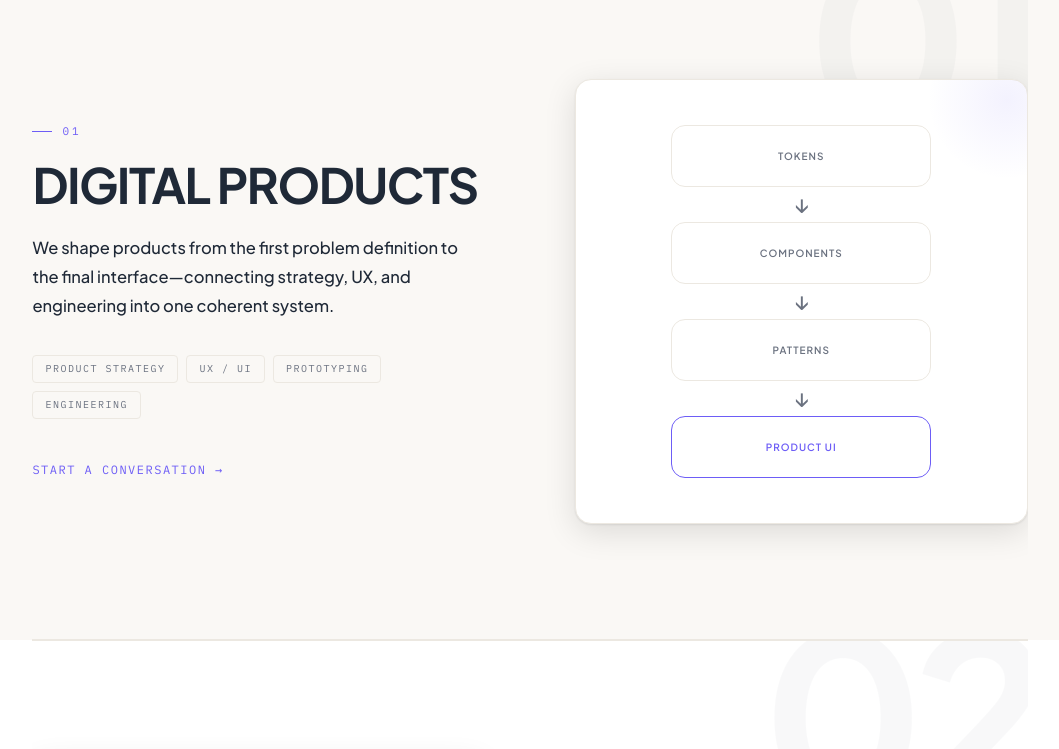
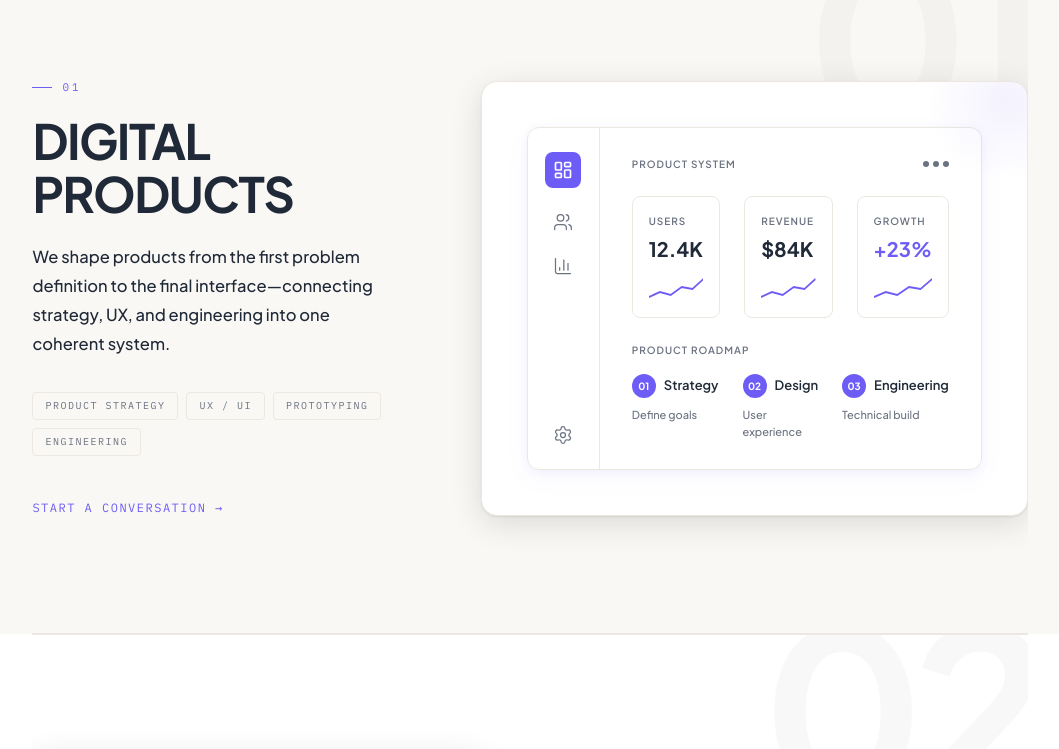
Before and after one commit to Gayathripocharam/DesignPlunge, a React (Vite) app: page /services in a window 1280 px wide. Shown: the part 1500-2249 px from the top of the page, without its empty margins (110-1169 px from the left). Built offline with nearby package versions, Linux system fonts and the light colour scheme.

Commit message:
refactor: eliminate remaining any types P1.2

```diff
--- a/src/components/business/FAQPreview/FAQPreview.tsx
+++ b/src/components/business/FAQPreview/FAQPreview.tsx
@@ -74,7 +74,7 @@ const servicesFaqs: FAQ[] = [
 interface PlungeCardProps {
   faq: FAQ;
   isOpen: boolean;
-  onToggle: (e: React.MouseEvent) => void;
+  onToggle: (e: React.MouseEvent | React.KeyboardEvent) => void;
   originX: number;
   originY: number;
 }
@@ -98,7 +98,7 @@ const PlungeCard: React.FC<PlungeCardProps> = ({
       onKeyDown={(e) => {
         if (e.key === "Enter" || e.key === " ") {
           e.preventDefault();
-          onToggle(e as unknown as React.MouseEvent);
+          onToggle(e);
         }
       }}
       aria-expanded={isOpen}
@@ -145,7 +145,7 @@ export const FAQPreview: React.FC<FAQPreviewProps> = ({ variant }) => {
         : faqs;
 
   const handleToggle = useCallback(
-    (index: number, e: React.MouseEvent) => {
+    (index: number, e: React.MouseEvent | React.KeyboardEvent) => {
       if (openIndex === index) {
         setOpenIndex(null);
         return;
@@ -155,9 +155,11 @@ export const FAQPreview: React.FC<FAQPreviewProps> = ({ variant }) => {
       ) as HTMLElement | null;
       if (card) {
         const rect = card.getBoundingClientRect();
+        const clientX = 'clientX' in e ? e.clientX : rect.left + rect.width / 2;
+        const clientY = 'clientY' in e ? e.clientY : rect.top + rect.height / 2;
         setOrigin({
-          x: e.clientX - rect.left,
-          y: e.clientY - rect.top,
+          x: clientX - rect.left,
+          y: clientY - rect.top,
         });
       }
       setOpenIndex(index);
--- a/src/components/business/ServiceOverview/ServiceSection.tsx
+++ b/src/components/business/ServiceOverview/ServiceSection.tsx
@@ -62,7 +62,7 @@ const ServiceSection: React.FC<ServiceSectionProps> = ({ service, index }) => {
       {/* ── Visual ── */}
       <motion.div className={styles.visual} variants={visualVariant}>
         <div className={styles.visualPanel}>
-          <VisualMetaphor type={service.visualKey as any} />
+          <VisualMetaphor type={service.visualKey} />
         </div>
       </motion.div>
     </motion.div>
--- a/src/components/business/ServiceOverview/ServiceShowcase.tsx
+++ b/src/components/business/ServiceOverview/ServiceShowcase.tsx
@@ -3,7 +3,7 @@ import { motion, AnimatePresence, useMotionValue, useSpring, useTransform } from
 import { Diamond, Layout, Cpu, Layers, ArrowRight } from "lucide-react";
 import { Link } from "react-router-dom";
 import styles from "./ServiceShowcase.module.css";
-import { VisualMetaphor } from "./VisualMetaphors";
+import { VisualMetaphor, type VisualMetaphorType } from "./VisualMetaphors";
 
 import type { CanonicalService } from "@/content/services";
 
@@ -115,7 +115,7 @@ export const ServiceShowcase: React.FC<ServiceShowcaseProps> = ({ services }) =>
                 className={styles.panel}
                 style={{ x: parallaxX, y: parallaxY }}
               >
-                <VisualMetaphor type={activeService.id as any} />
+                <VisualMetaphor type={activeService.id as VisualMetaphorType} />
               </motion.div>
             </AnimatePresence>
           </motion.div>
--- a/src/components/business/ServiceOverview/VisualMetaphors.tsx
+++ b/src/components/business/ServiceOverview/VisualMetaphors.tsx
@@ -2,8 +2,10 @@ import React from "react";
 import { LayoutDashboard, Users, BarChart3, Settings } from "lucide-react";
 import styles from "./VisualMetaphors.module.css";
 
+export type VisualMetaphorType = "digital-products" | "web-applications" | "ai-systems" | "design-systems";
+
 interface VisualMetaphorProps {
-  type: "digital-products" | "web-applications" | "ai-systems" | "design-systems";
+  type: VisualMetaphorType;
 }
 
 export const VisualMetaphor: React.FC<VisualMetaphorProps> = ({ type }) => {
--- a/src/data/servicesData.ts
+++ b/src/data/servicesData.ts
@@ -1,9 +1,11 @@
+import { type VisualMetaphorType } from '@/components/business/ServiceOverview/VisualMetaphors';
+
 export interface Service {
   id: string; // "01"‑"04"
   title: string;
   description: string;
   metadata: string[]; // token list
-  visualKey: string; // maps to VisualMetaphors variant
+  visualKey: VisualMetaphorType; // maps to VisualMetaphors variant
 }
 
 export const services: Service[] = [
@@ -12,27 +14,27 @@ export const services: Service[] = [
     title: "DIGITAL PRODUCTS",
     description: "We shape products from the first problem definition to the final interface—connecting strategy, UX, and engineering into one coherent system.",
     metadata: ["PRODUCT STRATEGY", "UX / UI", "PROTOTYPING", "ENGINEERING"],
-    visualKey: "digitalProducts",
+    visualKey: "digital-products",
   },
   {
     id: "02",
     title: "WEB APPLICATIONS",
     description: "We build reliable web applications that turn operational complexity into clear, usable experiences.",
     metadata: ["ARCHITECTURE", "FRONTEND", "BACKEND", "INTEGRATIONS"],
-    visualKey: "webApplications",
+    visualKey: "web-applications",
   },
   {
     id: "03",
     title: "AI SYSTEMS",
     description: "We design AI systems around real workflows—not AI for the sake of adding AI.",
     metadata: ["AI WORKFLOWS", "AUTOMATION", "RAG", "AGENTS"],
-    visualKey: "aiSystems",
+    visualKey: "ai-systems",
   },
   {
     id: "04",
     title: "DESIGN SYSTEMS",
     description: "We create reusable foundations that keep products consistent as teams, features, and interfaces grow.",
     metadata: ["TOKENS", "COMPONENTS", "PATTERNS", "PRODUCT UI"],
-    visualKey: "designSystems",
+    visualKey: "design-systems",
   },
 ];
```
Also changed, not shown: 1 other file (tests, documents, lock files or other folders).
